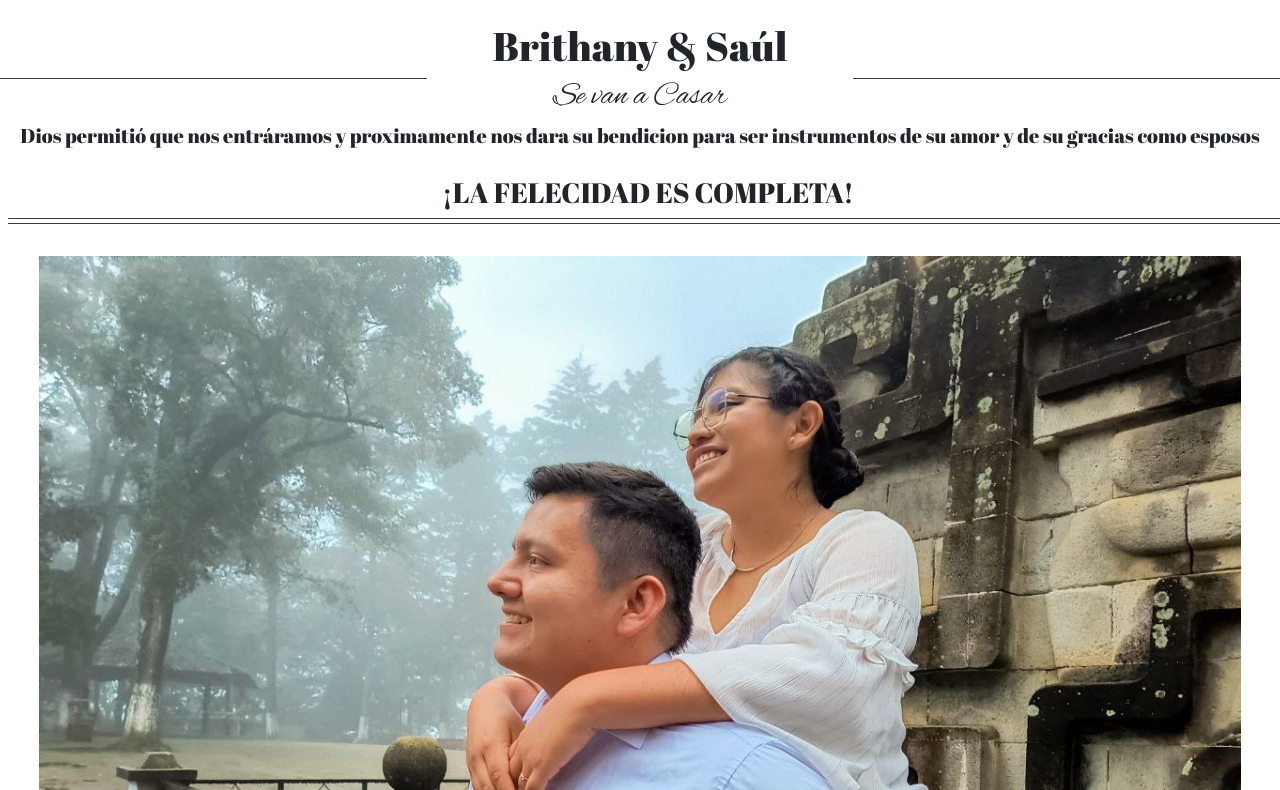
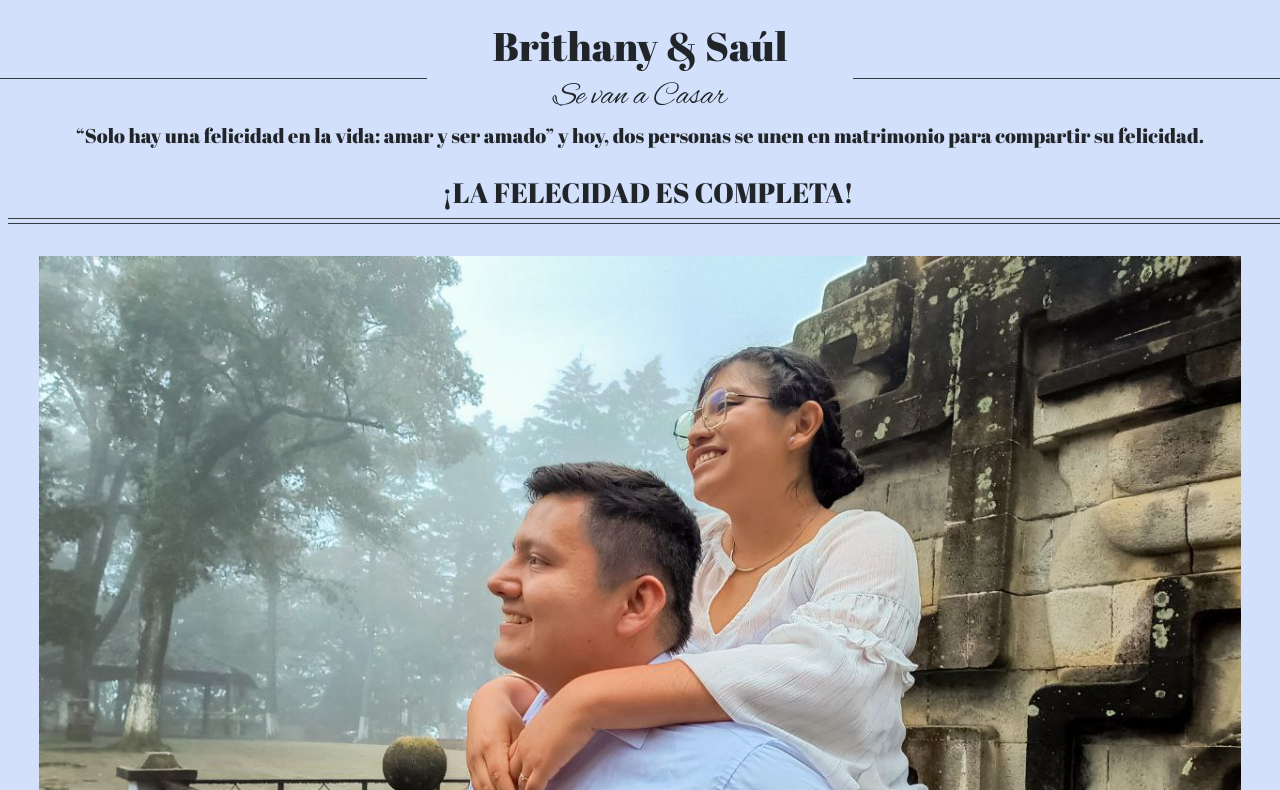
Before and after one commit to SAAC7/Boda, a plain HTML site: page index.html in a window 1280 px wide. Shown: the part 1150-1940 px from the top of the page. Drawn offline with nearby package versions, Linux system fonts and the light colour scheme; a script that the page names is missing; a web font is replaced by a local one.

Commit message:
se cambiaron algunas cosas esteticas

```diff
--- a/CSS/estilos.css
+++ b/CSS/estilos.css
@@ -2,8 +2,8 @@
 body {
     margin: 0;
     padding: 0;
-    background-color: #f7f7f7;
-    color: #333;
+    background-color: #D2E0FB;
+    color: #080808;
     font-size: 20px;
 }
 section{
@@ -16,7 +16,9 @@ section{
 }
 
 .b-color{
-  background-color: #423d3d;
+  /* background-color: #423d3d; */
+  background-color: #D2E0FB;
+  /* https://colorhunt.co/palette/d2e0fbf9f3ccd7e5ca8eaccd */
 }
 .h-35 {
   height: 35% !important;
@@ -71,22 +73,24 @@ section{
 
 
 .back-p {
-  background-color: #d5d5d5;
+  background-color: #F9F3CC;
 }
 .h-1{
   font-size: 4rem;
 }
 
-/* Todas las imágenes serán responsivas */
+/* Todas las imágenes serán responsivas */bebb56
 img {
     max-width: 100%;
     height: auto;
+    object-fit: contain;
 }
 
 /* Estilos para imágenes verticales */
 .vertical {
-    max-height: 70vh; /* Limitar la altura de las imágenes verticales al 70% del viewport */
-    width: auto; /* Mantener el ancho automático para conservar proporciones */
+  min-width: 300px;
+  max-height: 70vh; /* Limitar la altura de las imágenes verticales al 70% del viewport */
+  width: auto; /* Mantener el ancho automático para conservar proporciones */
 }
 .qr {
   max-height: 30vh; /* Limitar la altura de las imágenes verticales al 70% del viewport */
--- a/index.html
+++ b/index.html
@@ -14,7 +14,7 @@
 
 </head>
 
-<body class="abril-fatface-regular h5">
+<body class="abril-fatface-regular h5 b-color">
 
 	<div class="container-fluid">
 		<div class="row">
@@ -75,8 +75,7 @@
 				<div class="row">
 					<div class="col-md-12">
 						<div class="text-center">
-							<p>Dios permitió que nos entráramos y proximamente nos dara su bendicion para ser
-								instrumentos de su amor y de su gracias como esposos</p>
+							<p>“Solo hay una felicidad en la vida: amar y ser amado” y hoy, dos personas se unen en matrimonio para compartir su felicidad.</p>
 						</div>
 					</div>
 				</div>
```
